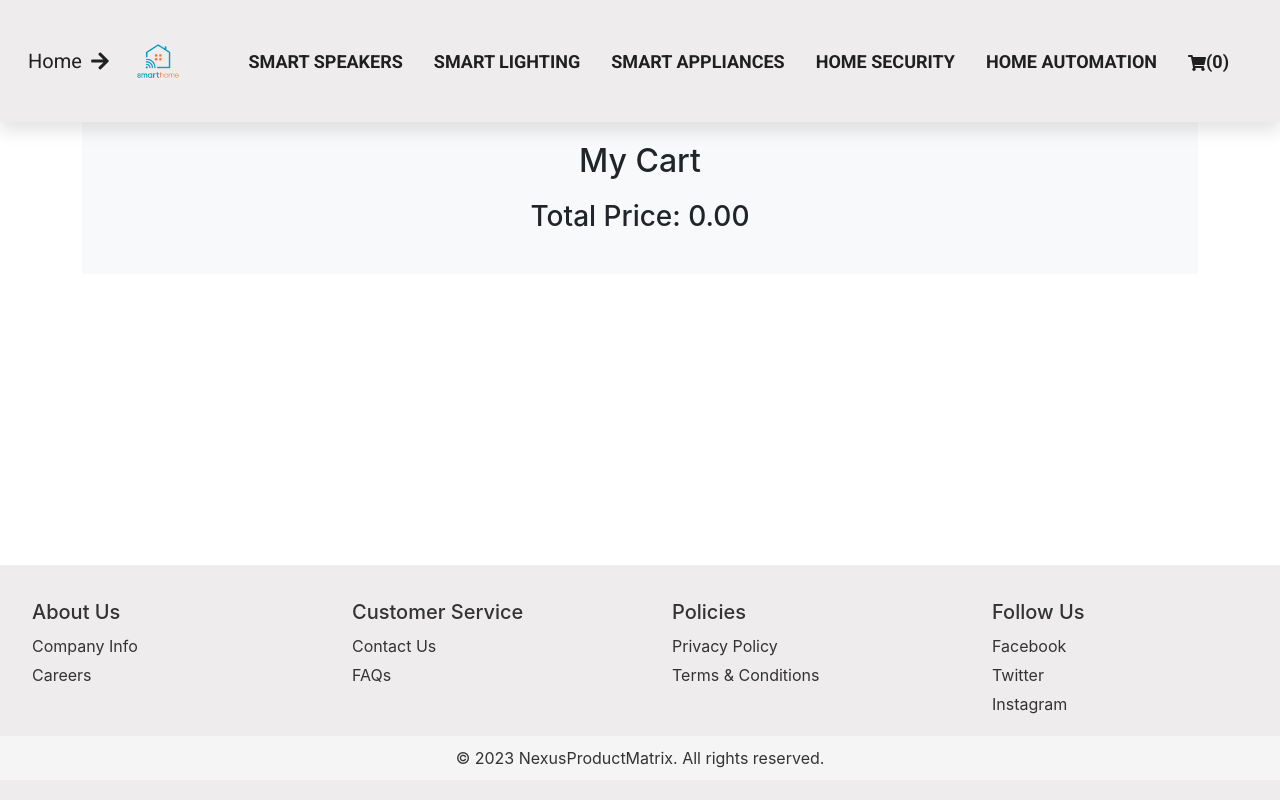
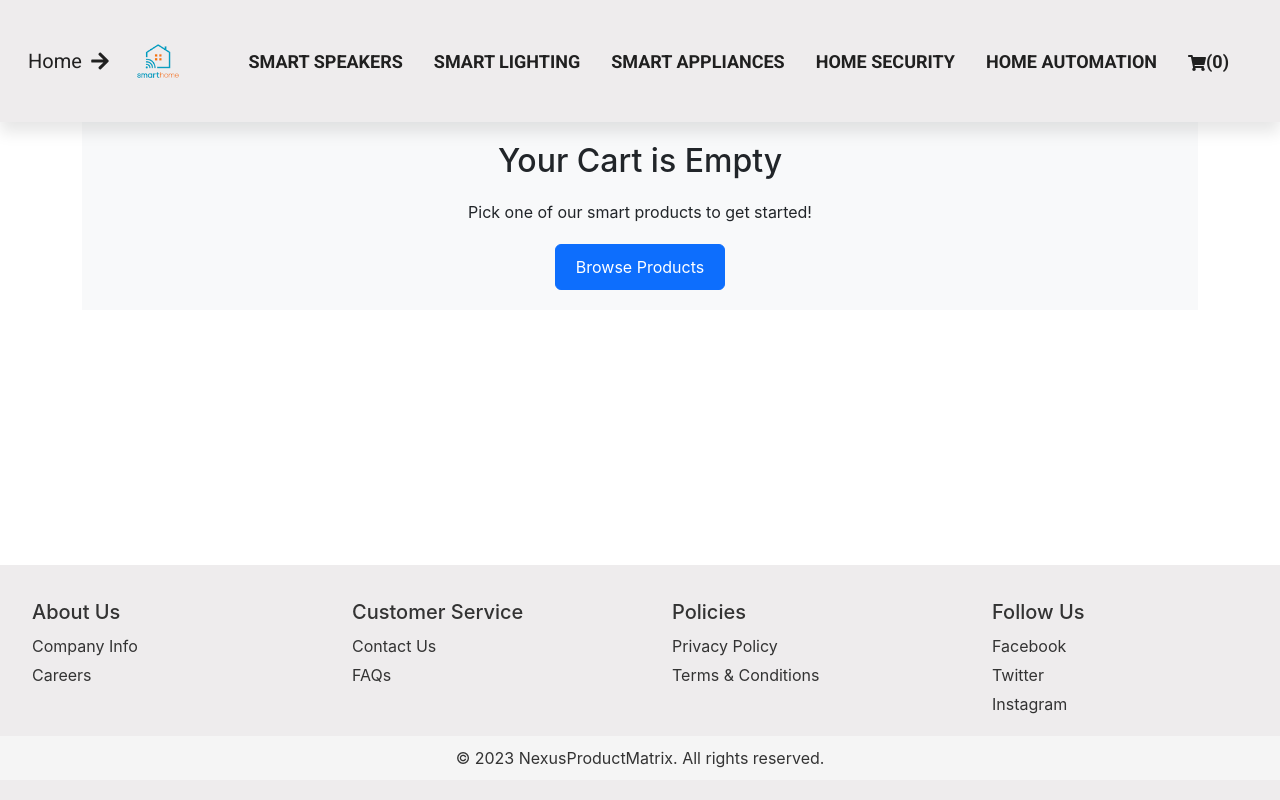
Before and after one commit to peter1998/NexusProductMatrix, a React (Create React App) app: page /cart in a window 1280 px wide. Built offline with nearby package versions, Linux system fonts and the light colour scheme.

Commit message:
[C] Improving add to cart UI/UX

```diff
--- a/package.json
+++ b/package.json
@@ -14,6 +14,7 @@
     "react-router-dom": "^6.14.2",
     "react-scripts": "5.0.1",
     "react-star-ratings": "^2.3.0",
+    "uuid": "^9.0.0",
     "web-vitals": "^2.1.4"
   },
   "scripts": {
--- a/src/App.js
+++ b/src/App.js
@@ -30,7 +30,12 @@ function App() {
     setLimit(limit + 4);
   };
 
-  const totalProducts = products.length;
+  const totalProducts =
+    filterOptions.category === "all"
+      ? products.length
+      : products.filter(
+          (product) => product.category === filterOptions.category
+        ).length;
 
   const displayedProducts = products
     .filter(
--- a/src/components/Cart/Cart.js
+++ b/src/components/Cart/Cart.js
@@ -1,5 +1,6 @@
 import React, { useContext } from "react";
 import { Container, Card, Button } from "react-bootstrap";
+import { Link } from "react-router-dom"; // Import Link
 import { CartContext } from "../../context/cartContext";
 import StarRatings from "react-star-ratings";
 import "./cart.css";
@@ -20,6 +21,22 @@ function Cart() {
   const totalPrice = cart
     .reduce((total, product) => total + product.price, 0)
     .toFixed(2);
+
+  if (cart.length === 0) {
+    return (
+      <Container>
+        <div className="cart-empty">
+          <h2>Your Cart is Empty</h2>
+          <p>Pick one of our smart products to get started!</p>
+          <Link to="/">
+            {" "}
+            {/* Link to the products page */}
+            <Button variant="primary">Browse Products</Button>
+          </Link>
+        </div>
+      </Container>
+    );
+  }
 
   return (
     <Container>
--- a/src/components/Cart/cart.css
+++ b/src/components/Cart/cart.css
@@ -6,8 +6,18 @@
   background: #f8f9fa;
 }
 
+.cart-empty {
+  display: flex;
+  flex-direction: column;
+  align-items: center;
+  padding: 20px;
+  background: #f8f9fa;
+}
+
 .cart h2,
-.cart h3 {
+.cart h3,
+.cart-empty h2,
+.cart-empty p {
   margin-bottom: 20px;
 }
 
@@ -34,3 +44,12 @@
 .cart-card button:hover {
   background-color: #dc3545;
 }
+
+.cart-empty button {
+  padding: 10px 20px;
+  transition: background-color 0.3s ease;
+}
+
+.cart-empty button:hover {
+  background-color: #007bff;
+}
--- a/src/components/ProductTile/ProductTile.js
+++ b/src/components/ProductTile/ProductTile.js
@@ -1,13 +1,20 @@
-import React, { useContext } from "react";
+import React, { useContext, useState } from "react";
 import { CartContext } from "../../context/cartContext";
 import StarRatings from "react-star-ratings";
 import "./productTile.css";
 
 function ProductTile({ product }) {
   const [cart, setCart] = useContext(CartContext);
+  const [addedToCart, setAddedToCart] = useState(false);
 
   const addToCart = () => {
     setCart((currentCart) => [...currentCart, product]);
+    setAddedToCart(true);
+
+    // After 3 seconds, set addedToCart back to false
+    setTimeout(() => {
+      setAddedToCart(false);
+    }, 3000);
   };
 
   if (!product) {
@@ -28,7 +35,12 @@ function ProductTile({ product }) {
         numberOfStars={5}
         name="rating"
       />
-      <button onClick={addToCart}>Add to Cart</button>
+      <button
+        onClick={addToCart}
+        className={addedToCart ? "added-to-cart" : ""}
+      >
+        {addedToCart ? "Added to Cart" : "Add to Cart"}
+      </button>
     </div>
   );
 }
--- a/src/components/ProductTile/productTile.css
+++ b/src/components/ProductTile/productTile.css
@@ -50,3 +50,8 @@
 .product-tile button:hover {
   background-color: #0056b3;
 }
+
+.product-tile .added-to-cart {
+  background-color: green;
+  color: white;
+}
```
Also changed, not shown: 1 other file (tests, documents, lock files or other folders).
